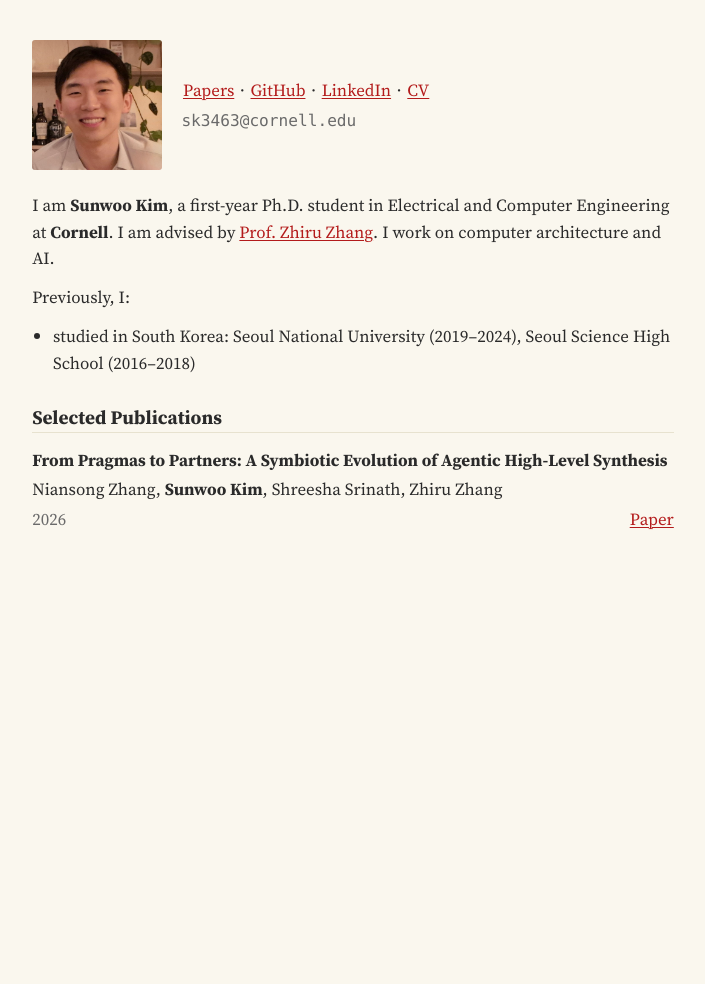
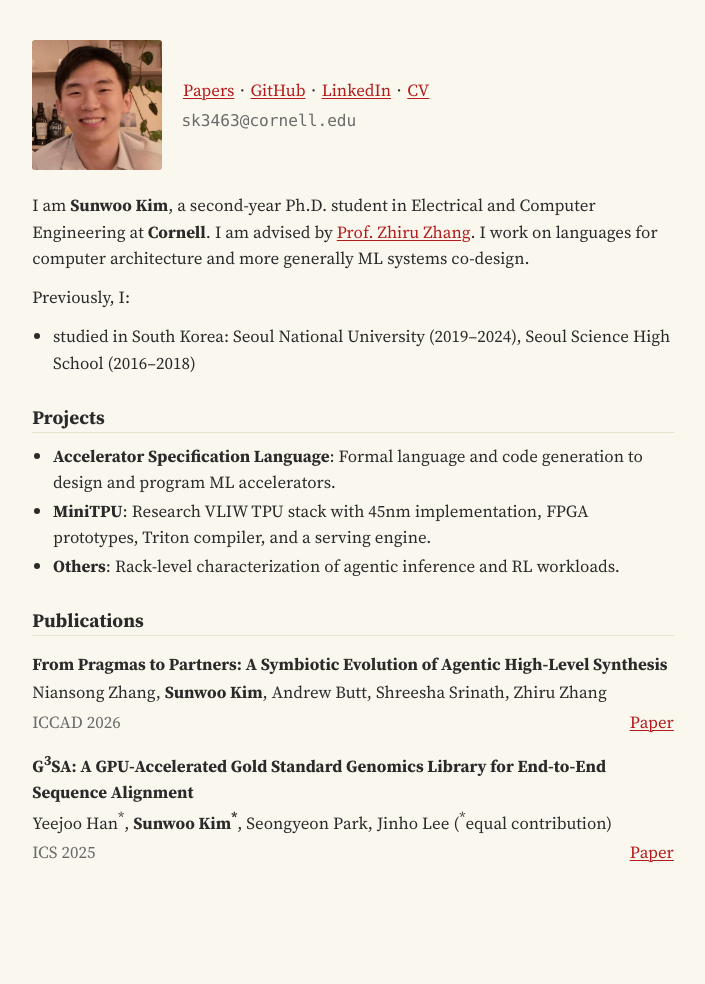
Before and after one commit to sunwookim028/sunwookim028.github.io, a Jekyll site: the page built from index.md, in a window 1280 px wide. Shown: the whole page, without its empty margins (287-992 px from the left). Built offline with Jekyll 4.4.1, drawn with Linux system fonts in a browser that asks for light colours; before the commit the page ends 900 px from its top, so only the background shows below that.

Commit message:
Revise profile and add recent projects and publications
Updated personal information and added new projects and publications.

```diff
--- a/index.md
+++ b/index.md
@@ -16,16 +16,28 @@ title: Sunwoo Kim
   </div>
 </div>
 
-I am **Sunwoo Kim**, a first-year Ph.D. student in Electrical and Computer Engineering at **Cornell**. I am advised by [Prof. Zhiru Zhang](https://www.csl.cornell.edu/~zhiruz/). I work on computer architecture and AI.
+I am **Sunwoo Kim**, a second-year Ph.D. student in Electrical and Computer Engineering at **Cornell**. I am advised by [Prof. Zhiru Zhang](https://www.csl.cornell.edu/~zhiruz/). I work on languages for computer architecture and more generally ML systems co-design.
 
 Previously, I:
 
 - studied in South Korea: Seoul National University (2019–2024), Seoul Science High School (2016–2018)
 
-## Selected Publications
+## Projects
+
+- **Accelerator Specification Language**: Formal language and code generation to design and program ML accelerators.
+- **MiniTPU**: Research VLIW TPU stack with 45nm implementation, FPGA prototypes, Triton compiler, and a serving engine.
+- **Others**: Rack-level characterization of agentic inference and RL workloads.
+
+## Publications
 
 <div class="pub">
   <div class="pub-title">From Pragmas to Partners: A Symbiotic Evolution of Agentic High-Level Synthesis</div>
-  <div class="pub-authors">Niansong Zhang, <strong>Sunwoo Kim</strong>, Shreesha Srinath, Zhiru Zhang</div>
-  <div class="pub-footer"><span>2026</span><span><a href="https://capra.cs.cornell.edu/latte26">Paper</a></span></div>
+  <div class="pub-authors">Niansong Zhang, <strong>Sunwoo Kim</strong>, Andrew Butt, Shreesha Srinath, Zhiru Zhang</div>
+  <div class="pub-footer"><span>ICCAD 2026</span><span><a href="https://www.csl.cornell.edu/~zhiruz/pdfs/agentic-hls-iccad2026.pdf">Paper</a></span></div>
 </div>
+
+<div class="pub">
+  <div class="pub-title">G<sup>3</sup>SA: A GPU-Accelerated Gold Standard Genomics Library for End-to-End Sequence Alignment</div>
+  <div class="pub-authors">Yeejoo Han<sup>*</sup>, <strong>Sunwoo Kim<sup>*</sup></strong>, Seongyeon Park, Jinho Lee (<sup>*</sup>equal contribution)</div>
+  <div class="pub-footer"><span>ICS 2025</span><span><a href="https://dl.acm.org/doi/10.1145/3721145.3729516">Paper</a></span></div>
+</div>
```
